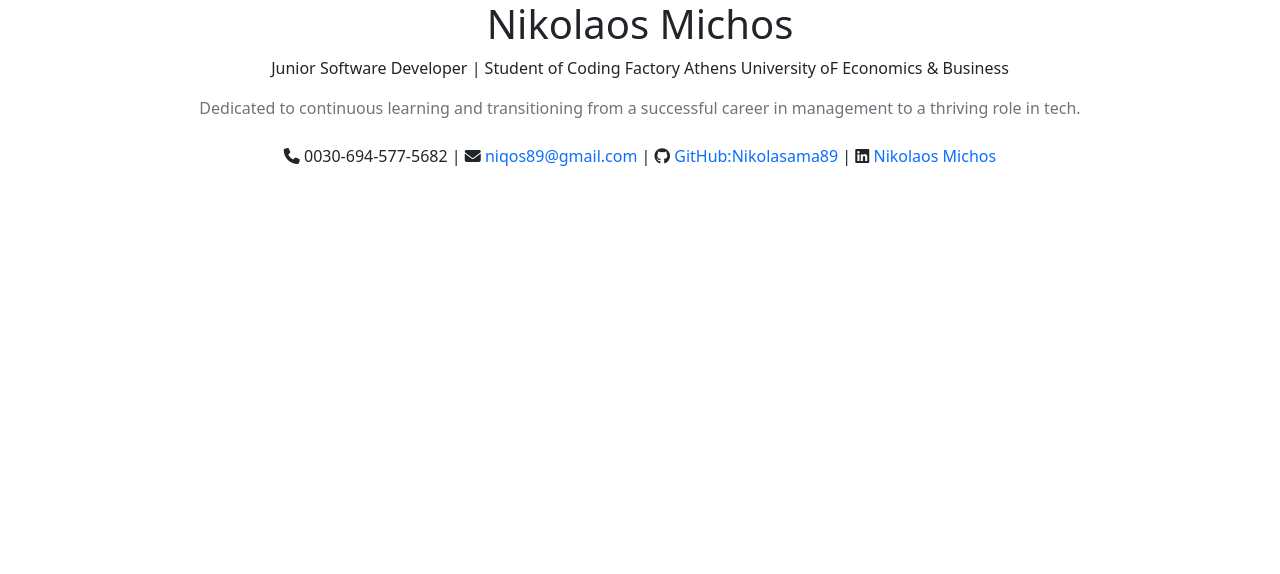
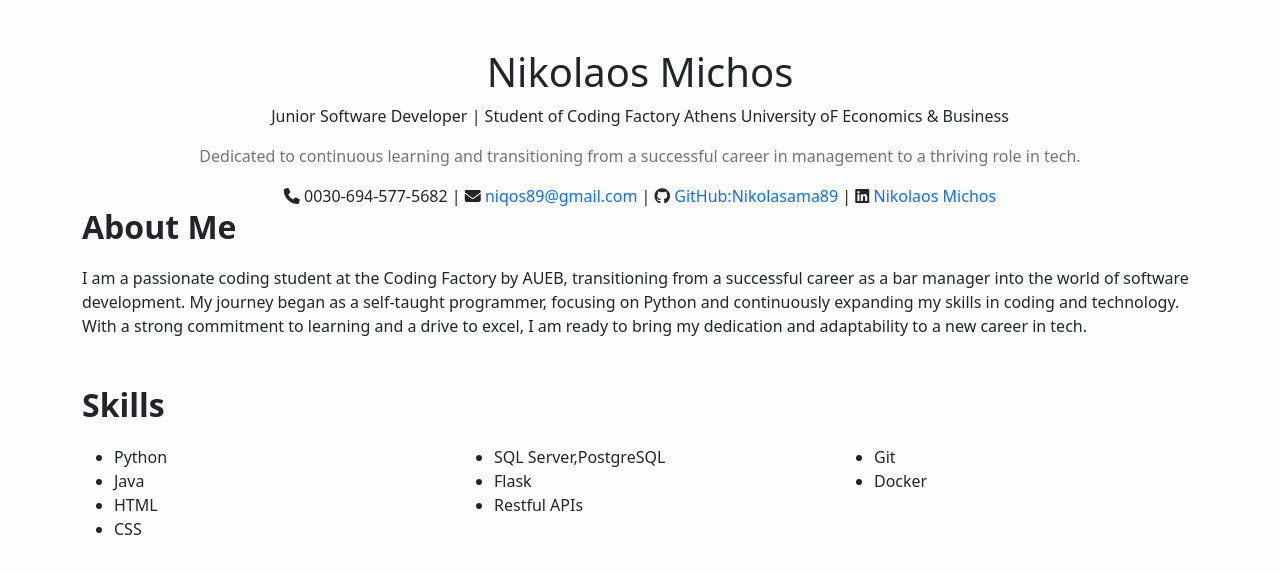
Before and after one commit to Nikolasama89/personal-cv, a plain HTML site: page index.html in a window 1280 px wide. Drawn offline with nearby package versions, Linux system fonts and the light colour scheme.

Commit message:
changed about me section, added skills section

```diff
--- a/css/style.css
+++ b/css/style.css
@@ -1,4 +1,12 @@
-root  {
-  margin: 0;
-  padding: 0;
+body {
+  font-family: system-ui, -apple-system, BlinkMacSystemFont, 'Segoe UI', Roboto, Oxygen, Ubuntu, Cantarell, 'Open Sans', 'Helvetica Neue', sans-serif;
+  background-color: #fefefe;
 }
+
+.cf-section-title {
+  font-size: 1.5 rem;
+  font-weight: bold;
+  border-bottom: 2px;
+  display: inline-block;
+  margin-bottom: 20px;
+}
--- a/index.html
+++ b/index.html
@@ -12,8 +12,8 @@
 
     <div class="container">
         <!-- Header -->
-        <div class="text-center mb-4">
-            <h1>Nikolaos Michos</h1>
+        <div class="text-center ">
+            <h1 class="mt-5">Nikolaos Michos</h1>
             <p>Junior Software Developer | Student of Coding Factory Athens University oF Economics & Business </p>
             <p class="text-secondary">
                 Dedicated to continuous learning and transitioning from a successful career in management to a thriving role in tech.
@@ -27,11 +27,46 @@
 
         </div>
 
-        <!-- Main -->
-         <div>
+        <!-- About Me Section -->
+        <div class="mb-5">
+           <h2 class="cf-section-title">About Me</h2>
+           <div class>
+                <span>
+                    I am a passionate coding student at the Coding Factory by AUEB, transitioning from a successful career as a bar manager into the world of software development.
+                     My journey began as a self-taught programmer, focusing on Python and continuously expanding my skills in coding and technology.
+                     With a strong commitment to learning and a drive to excel, I am ready to bring my dedication and adaptability to a new career in tech.
+                </span>
+           </div>
+        </div>
 
+         <!-- Skills Section -->
+        <div class="mb-5">
+            <h2 class="cf-section-title">Skills</h2>
+            <div class="row">
+                <div class="col-md-4">
+                    <ul>
+                        <li>Python</li>
+                        <li>Java</li>
+                        <li>HTML</li>
+                        <li>CSS</li>
+                    </ul>
+                </div>
+                <div class="col-md-4">
+                    <ul>
+                        <li>SQL Server,PostgreSQL</li>
+                        <li>Flask</li>
+                        <li>Restful APIs</li>
+                    </ul>
+                </div>
+                <div class="col-md-4">
+                    <ul>
+                        <li>Git</li>
+                        <li>Docker</li>
+                    </ul>
+                </div>
+            </div>
+        </div>
 
-         </div>
 
 
 
```
